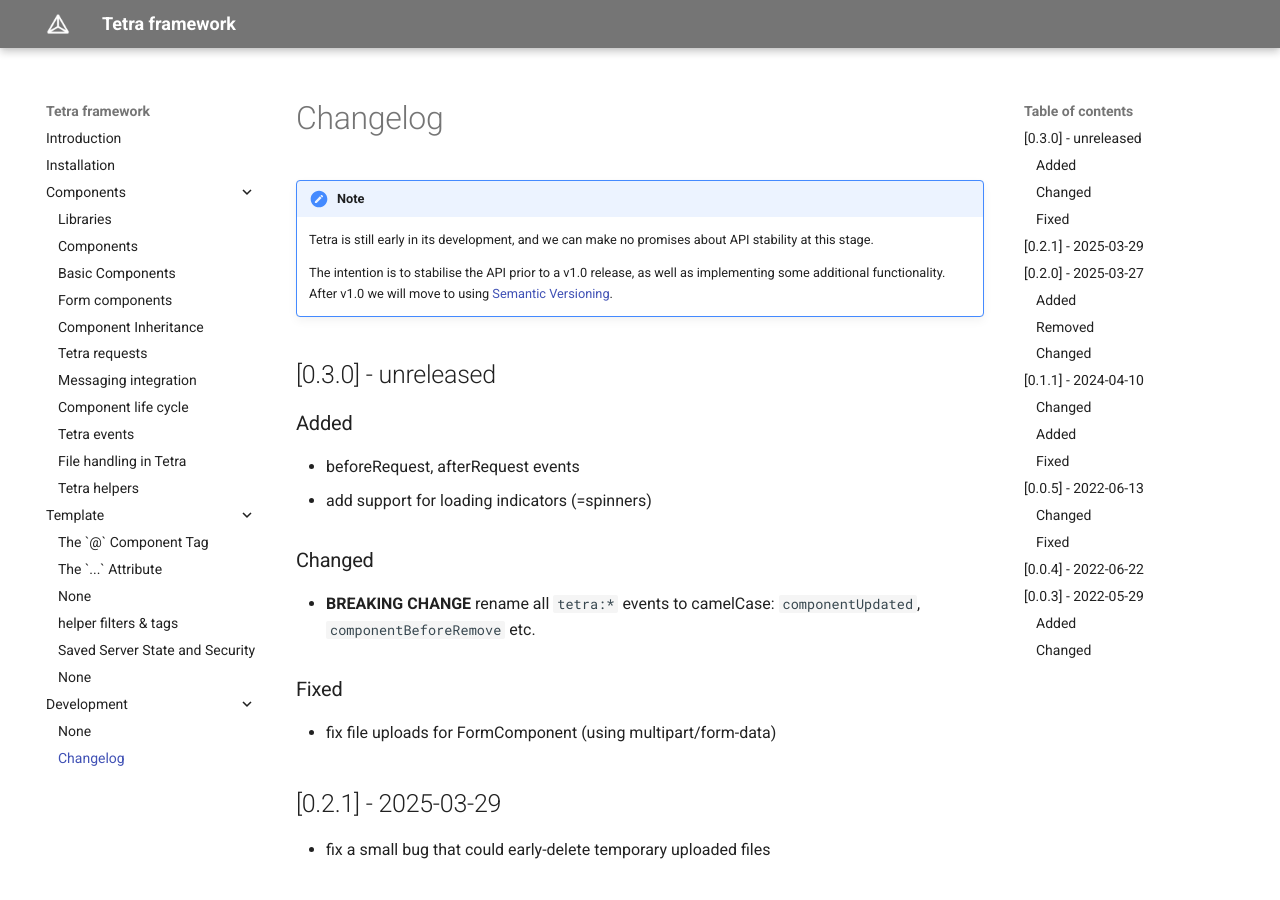
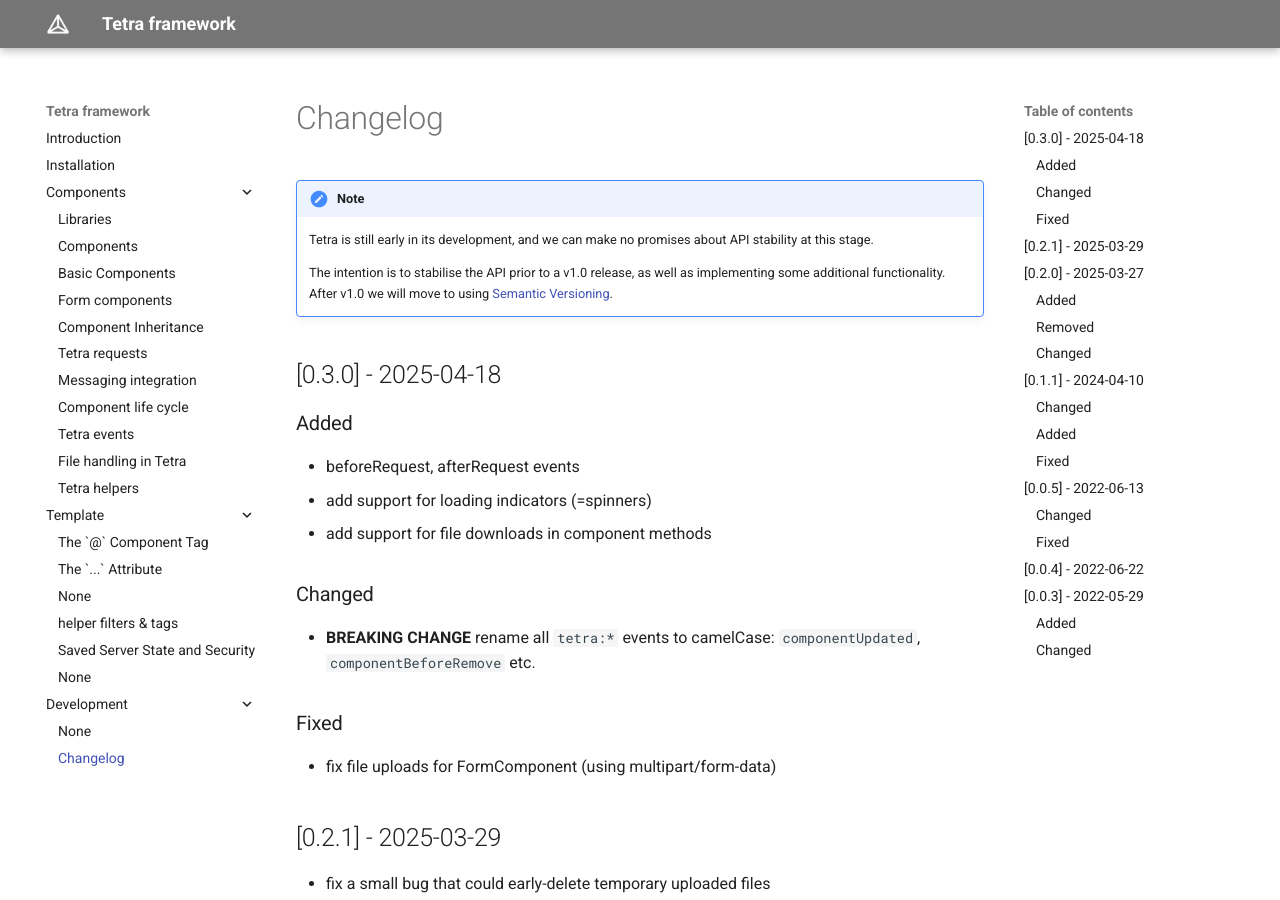
Before and after one commit to tetra-framework/tetra, an MkDocs documentation site: the page built from docs/changelog.md, in a window 1280 px wide and 900 px high. Built offline with MkDocs 1.6.1 and Material for MkDocs 9.7.7, drawn with Linux system fonts in a browser that asks for light colours.

Commit message:
add changelog entry for file downloads

```diff
--- a/docs/changelog.md
+++ b/docs/changelog.md
@@ -12,10 +12,11 @@
     implementing some additional functionality.
     After v1.0 we will move to using [Semantic Versioning](https://semver.org/spec/v2.0.0.html).
 
-## [0.3.0] - unreleased
+## [0.3.0] - 2025-04-18
 ### Added
 - beforeRequest, afterRequest events
 - add support for loading indicators (=spinners)
+- add support for file downloads in component methods
 
 ### Changed
 - **BREAKING CHANGE** rename all `tetra:*` events to camelCase: `componentUpdated`, `componentBeforeRemove` etc.
```
